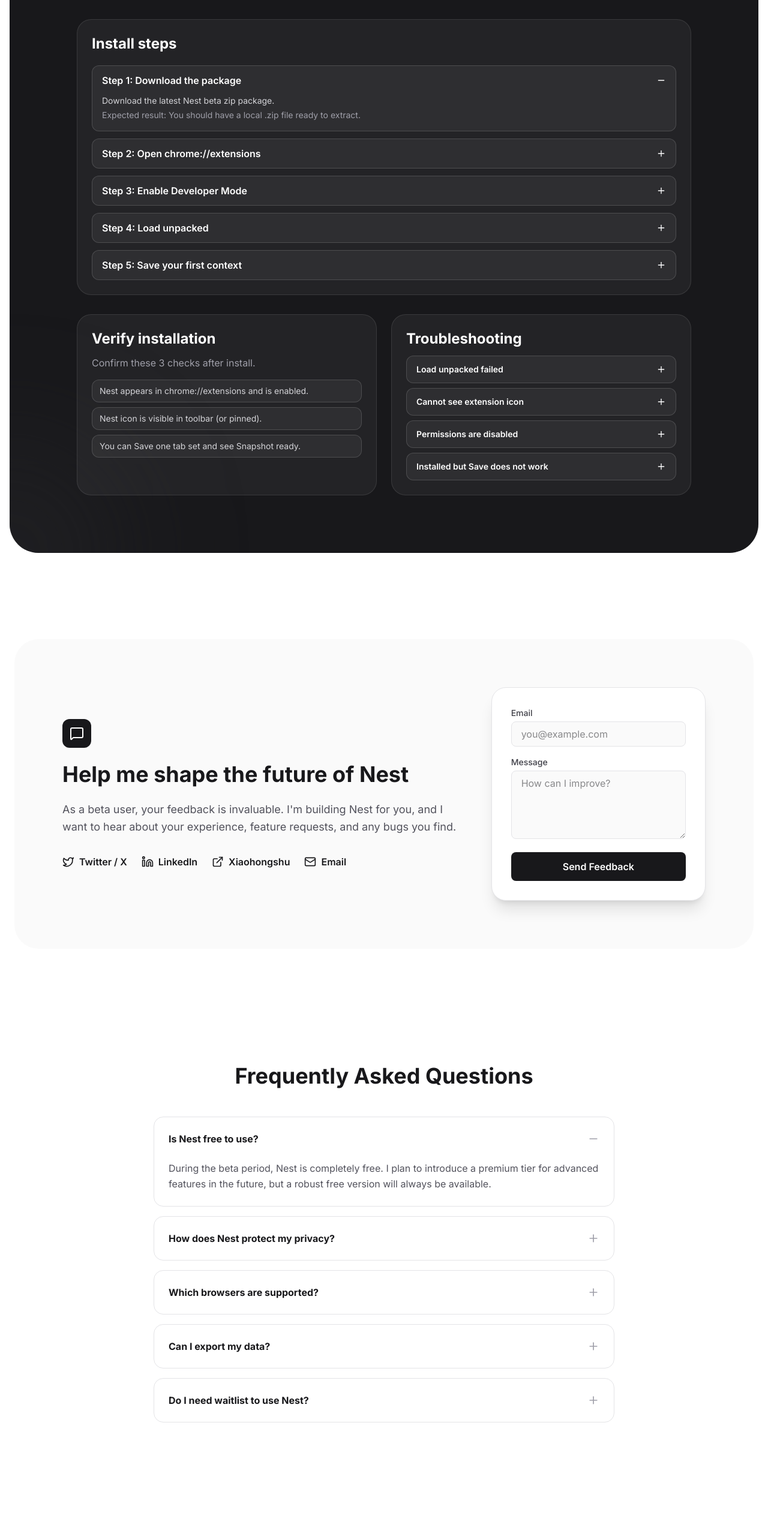
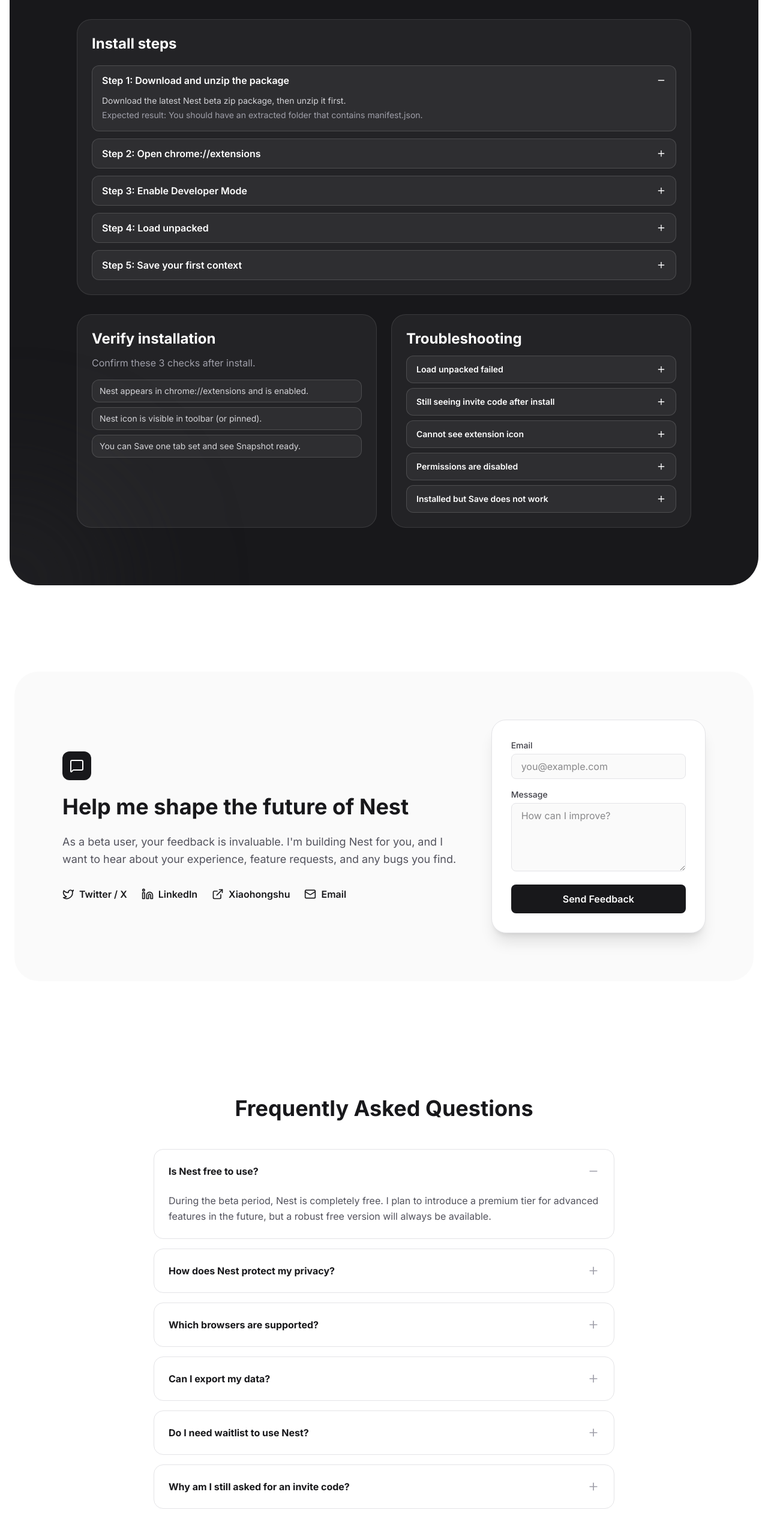
Before and after one commit to allensucre/Nest-Website-aistudio-, a React (Vite) app: page / in a window 1280 px wide. Shown: the part 4053-6606 px from the top of the page at 60% size. Built offline with nearby package versions, Linux system fonts and the light colour scheme; no server answers.

Commit message:
fix: clarify manual install steps and invite-code troubleshooting

```diff
--- a/src/App.tsx
+++ b/src/App.tsx
@@ -596,9 +596,9 @@
 
   const steps = [
     {
-      title: 'Step 1: Download the package',
-      action: 'Download the latest Nest beta zip package.',
-      outcome: 'You should have a local .zip file ready to extract.',
+      title: 'Step 1: Download and unzip the package',
+      action: 'Download the latest Nest beta zip package, then unzip it first.',
+      outcome: 'You should have an extracted folder that contains manifest.json.',
     },
     {
       title: 'Step 2: Open chrome://extensions',
@@ -632,6 +632,10 @@
     {
       title: 'Load unpacked failed',
       detail: 'Unzip first, then pick the folder that contains manifest.json.',
+    },
+    {
+      title: 'Still seeing invite code after install',
+      detail: 'You may be running an older package. Remove old unpacked Nest versions, then load the latest extracted package again.',
     },
     {
       title: 'Cannot see extension icon',
@@ -922,7 +926,11 @@
     },
     {
       q: "Do I need waitlist to use Nest?",
-      a: "No. Waitlist is optional. The only hard gate is extension invite code."
+      a: "No. Waitlist is optional. Public beta access is open in the latest package."
+    },
+    {
+      q: "Why am I still asked for an invite code?",
+      a: "You are likely running an older package build. Remove old unpacked Nest extensions and reinstall the latest package from this page."
     }
   ];
 
```
